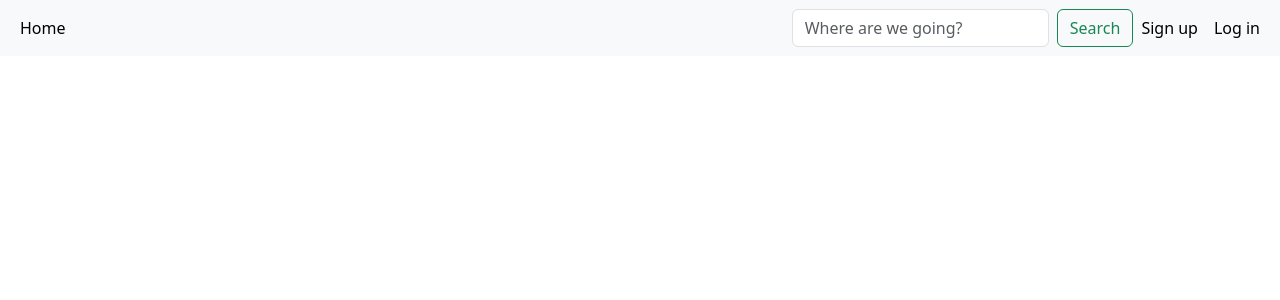
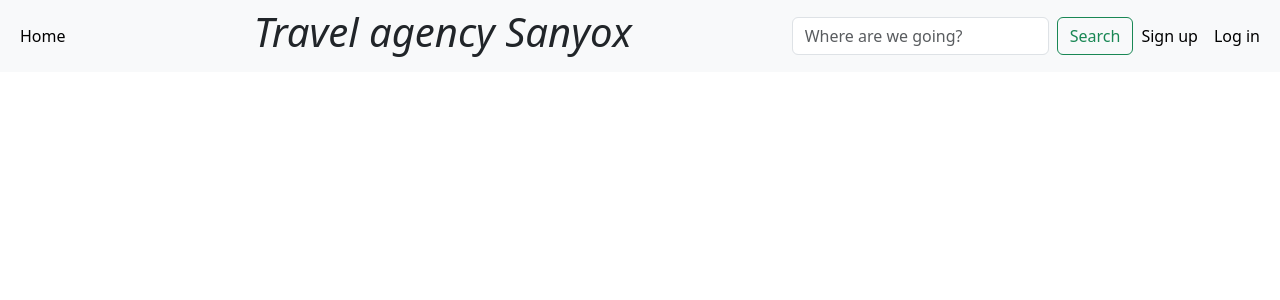
Before and after one commit to SanyokN/FinalProject_Python2_Hillel, a FastAPI app: page / in a window 1280 px wide. Shown: the top 300 px of the page. Run offline with FastAPI, Linux system fonts and the light colour scheme.

Commit message:
add name

```diff
--- a/templates/navbar.html
+++ b/templates/navbar.html
@@ -10,6 +10,7 @@
           <a class="nav-link active" aria-current="page" href="{{ url_for('index') }}">Home</a>
         </li>
       </ul>
+      <h1 style="padding-right: 10rem;"><i>Travel agency Sanyox</i></h1>
       {% if user %}
       <ul class="navbar-nav me-auto mb-2 mb-lg-0">
         <li class="nav-item">
```
